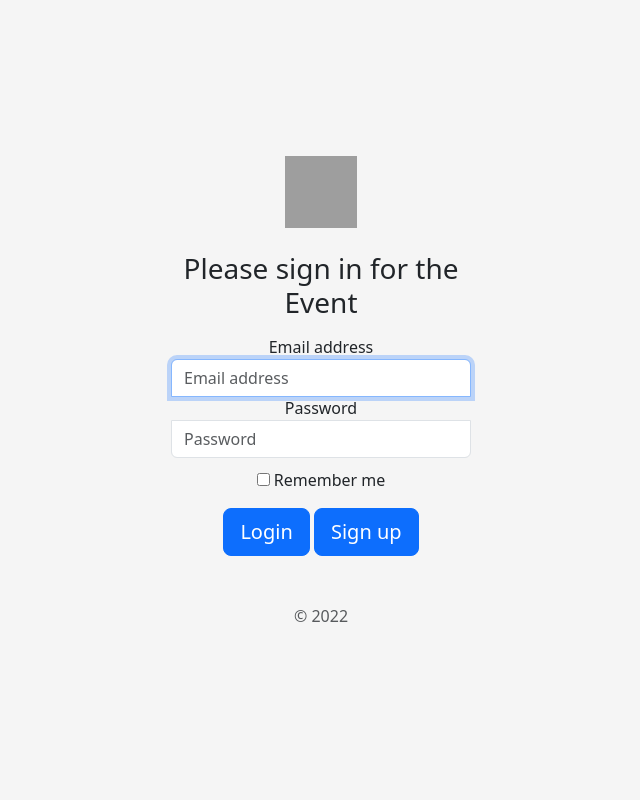
After one commit to Krzysiek4me/Serwis-agregujacy, a Django app: page /login/ in a window 1280 px wide. The commit adds this page. Shown: the whole page, without its empty margins (319-959 px from the left). Run offline with Django 3.2, Linux system fonts and the light colour scheme; some libraries are stand-ins or nearby versions; grey boxes are pictures that could not be loaded.

Commit message:
login, logout, sign-up

```diff
--- a/Serwis_agregujacy/urls.py
+++ b/Serwis_agregujacy/urls.py
@@ -14,14 +14,18 @@ Including another URLconf
     2. Add a URL to urlpatterns:  path('blog/', include('blog.urls'))
 """
 from django.contrib import admin
+from django.contrib.auth.views import LogoutView
 from django.urls import path
 from events.views import Index
-from users.views import Sign_Up_View
+from users.views import UserLoginView, UserLogoutView, SignUpView
 
 
 urlpatterns = [
     path('admin/', admin.site.urls),
-    path('events/', Index.as_view()),
-    path('', Sign_Up_View.as_view(), name='sign-up'),
+    path('', Index.as_view()),
+    path('login/', UserLoginView.as_view(), name='login'),
+    path('logout/', UserLogoutView.as_view(), name='logout'),
+    path('sign-up/', SignUpView.as_view(), name='sign-up'),
+
 
 ]
--- /dev/null
+++ b/templates/Login.html
@@ -0,0 +1,43 @@
+
+{% load static %}
+
+<!doctype html>
+<head>
+    <meta charset="utf-8">
+    <meta name="viewport" content="width=device-width, initial-scale=1, shrink-to-fit=no">
+    <meta name="description" content="">
+    <meta name="author" content="">
+<!--    <link rel="icon" href="/docs/4.0/assets/img/favicons/favicon.ico">-->
+    <link rel="icon" href="{% static 'EventLogo.png' %}" >
+
+    <title>Serwis agregujacy Logowanie </title>
+
+    <link rel="canonical" href="https://getbootstrap.com/docs/4.0/examples/sign-in/">
+
+    <!-- Bootstrap core CSS -->
+    <link href="{% static 'dist/css/bootstrap.min.css' %}" rel="stylesheet">
+
+    <!-- Custom styles for this template -->
+    <link href="{% static 'signin.css' %}" rel="stylesheet" type="text/css">
+
+  </head>
+
+  <body class="text-center">
+    <form class="form-signin" style="margin: auto;" >
+      {% csrf_token %}
+      <img class="mb-4" src="https://getbootstrap.com/docs/4.0/assets/brand/bootstrap-solid.svg" alt="" width="72" height="72">
+      <h1 class="h3 mb-3 font-weight-normal">Please sign in for the Event</h1>
+      <label for="inputEmail" class="sr-only">Email address</label>
+      <input type="email" id="inputEmail" class="form-control" placeholder="Email address" required="" autofocus="">
+      <label for="inputPassword" class="sr-only">Password</label>
+      <input type="password" id="inputPassword" class="form-control" placeholder="Password" required="">
+      <div class="checkbox mb-3">
+        <label>
+          <input type="checkbox" value="remember-me"> Remember me
+        </label>
+      </div>
+      <button class="btn btn-lg btn-primary btn-block" type="submit">Login</button>
+      <button class="btn btn-lg btn-primary btn-block" type="submit" >Sign up</button>
+      <p class="mt-5 mb-3 text-muted">© 2022</p>
+    </form>
+  </body>
--- a/templates/base.html
+++ b/templates/base.html
@@ -115,5 +115,8 @@
 
 
           <script src="/docs/5.2/dist/js/bootstrap.bundle.min.js" integrity="sha384-pprn3073KE6tl6bjs2QrFaJGz5/SUsLqktiwsUTF55Jfv3qYSDhgCecCxMW52nD2" crossorigin="anonymous"></script>
+<!--{% block content %}-->
+<!--{% endblock %}-->
 </body>
 </html>
+<br>
--- /dev/null
+++ b/users/forms.py
@@ -0,0 +1,4 @@
+from django.contrib.auth.forms import UserCreationForm
+
+class SignUpForm(UserCreationForm):
+    pass
--- a/users/views.py
+++ b/users/views.py
@@ -1,10 +1,20 @@
-from django.shortcuts import render
+from django.contrib.auth.views import LoginView
+from django.urls import reverse_lazy
 
-from django.views.generic import ListView
+from django.views.generic import ListView, CreateView
 from users.models import Users
 
+from users.forms import SignUpForm
 
 
-class Sign_Up_View(ListView):
+class UserLoginView(LoginView):
+    template_name = 'login.html'
+
+class UserLogoutView(ListView):
     model = Users
-    template_name: str = 'sign_up.html'
+    template_name: str = 'Logout.html'
+
+class SignUpView(CreateView):
+    template_name ='Sign-up.html'
+    form_class = SignUpForm
+    success_url = reverse_lazy('home')
```
Also changed, not shown: templates/Logout.html (added, +33 -0 lines), templates/Sign-up.html (renamed from templates/sign_up.html, +4 -3 lines), users/static/EventLogo.png (added).
